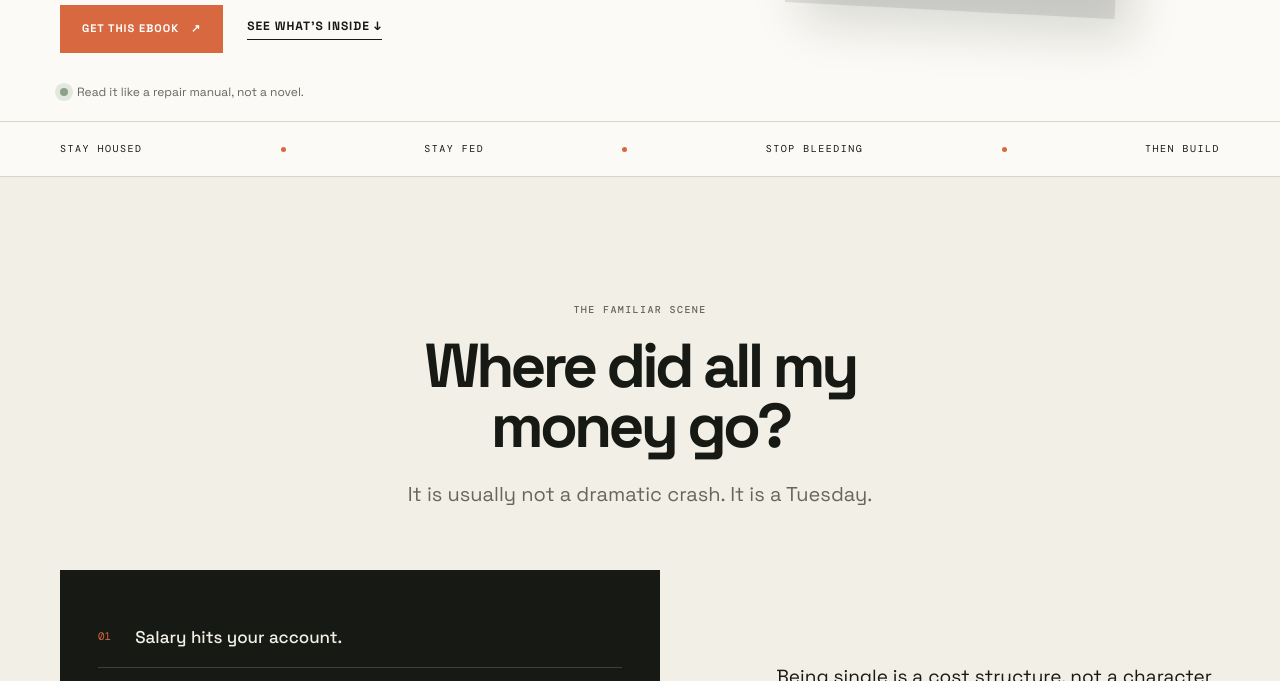
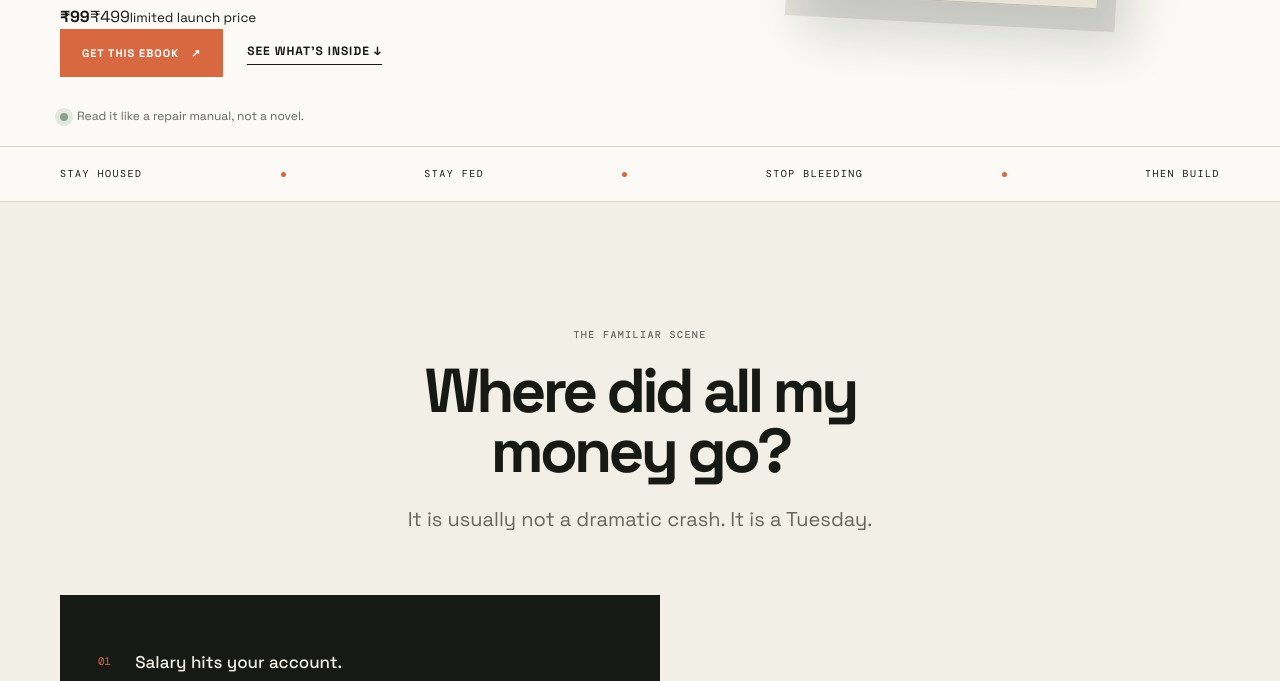
Before and after one commit to constantcrane/brokebutsurviving, a plain HTML site: page index.html in a window 1280 px wide. Shown: the part 710-1391 px from the top of the page. Drawn offline with nearby package versions, Linux system fonts and the light colour scheme.

Commit message:
Add files via upload

```diff
--- a/index.html
+++ b/index.html
@@ -24,6 +24,7 @@
           <p class="eyebrow">A practical money manual for one-income households</p>
           <h1>Your paycheck shouldn't disappear before the month does.</h1>
           <p class="hero-lede">A no-shame playbook for bachelors who want to manage rent, food, bills, spending and savings without living like a monk.</p>
+          <div class="offer-price" aria-label="Current price 99 rupees, original price 499 rupees"><strong>₹99</strong><span>₹499</span><small>limited launch price</small></div>
           <div class="hero-actions"><a class="button button-primary" data-purchase href="PAYMENT_URL_HERE">Get this ebook <span aria-hidden="true">↗</span></a><a class="text-link" href="#inside">See what's inside <span aria-hidden="true">↓</span></a></div>
           <div class="micro-proof"><span class="dot"></span><span>Read it like a repair manual, not a novel.</span></div>
         </div>
@@ -79,7 +80,7 @@
 
     <section class="section faq-section" id="faq"><div class="shell faq-grid"><div class="reveal"><p class="eyebrow">Questions, answered</p><h2>Before you click buy.</h2></div><div class="faq-list reveal delay-1"><details><summary>Is this only for bachelors?</summary><p>The title is for the reader who asked for that frame, but the math is for anyone managing one income and one-person food waste.</p></details><details><summary>Do I need to be good with money?</summary><p>No. The book starts with the opposite assumption: you need visibility, a workable system, and a few repeatable moves.</p></details><details><summary>Is this an investment book?</summary><p>No. It focuses on everyday money management: housing, food, cashflow, debt, savings and practical income levers.</p></details><details><summary>Is this extreme budgeting?</summary><p>No. The goal is not to become a monk. It is to stop bleeding money and build a boring, fully paid month.</p></details><details><summary>Can I use it if my income is irregular?</summary><p>The book includes a method for mapping the last 90 days and budgeting the next month on the lowest of those months.</p></details></div></div></section>
 
-    <section class="section final-cta"><div class="shell final-box reveal"><p class="eyebrow accent">Start with the numbers</p><h2>Being broke does not have to be your identity.</h2><p>Broke is a moment. Surviving is a practice. Start knowing your numbers, making deliberate choices, and building systems that make saving and spending easier.</p><a class="button button-primary" data-purchase href="PAYMENT_URL_HERE">Get this ebook <span aria-hidden="true">↗</span></a></div></section>
+    <section class="section final-cta"><div class="shell final-box reveal"><p class="eyebrow accent">Start with the numbers</p><h2>Being broke does not have to be your identity.</h2><p>Broke is a moment. Surviving is a practice. Start knowing your numbers, making deliberate choices, and building systems that make saving and spending easier.</p><div class="offer-price offer-price-light" aria-label="Current price 99 rupees, original price 499 rupees"><strong>₹99</strong><span>₹499</span><small>limited launch price</small></div><a class="button button-primary" data-purchase href="PAYMENT_URL_HERE">Get this ebook <span aria-hidden="true">↗</span></a></div></section>
   </main>
   <footer class="site-footer"><div class="shell footer-inner"><div><div class="brand footer-brand"><span class="brand-mark">B</span><span>Broke But<br>Surviving</span></div><p>The Bachelor's Guide to Managing Money, Food, Rent & Everyday Expenses</p></div><p class="disclaimer">This ebook is for educational and informational purposes only and is not personalized financial advice.</p></div></footer>
   <div class="mobile-buy"><a data-purchase href="PAYMENT_URL_HERE">Get this ebook <span aria-hidden="true">↗</span></a></div>
```
